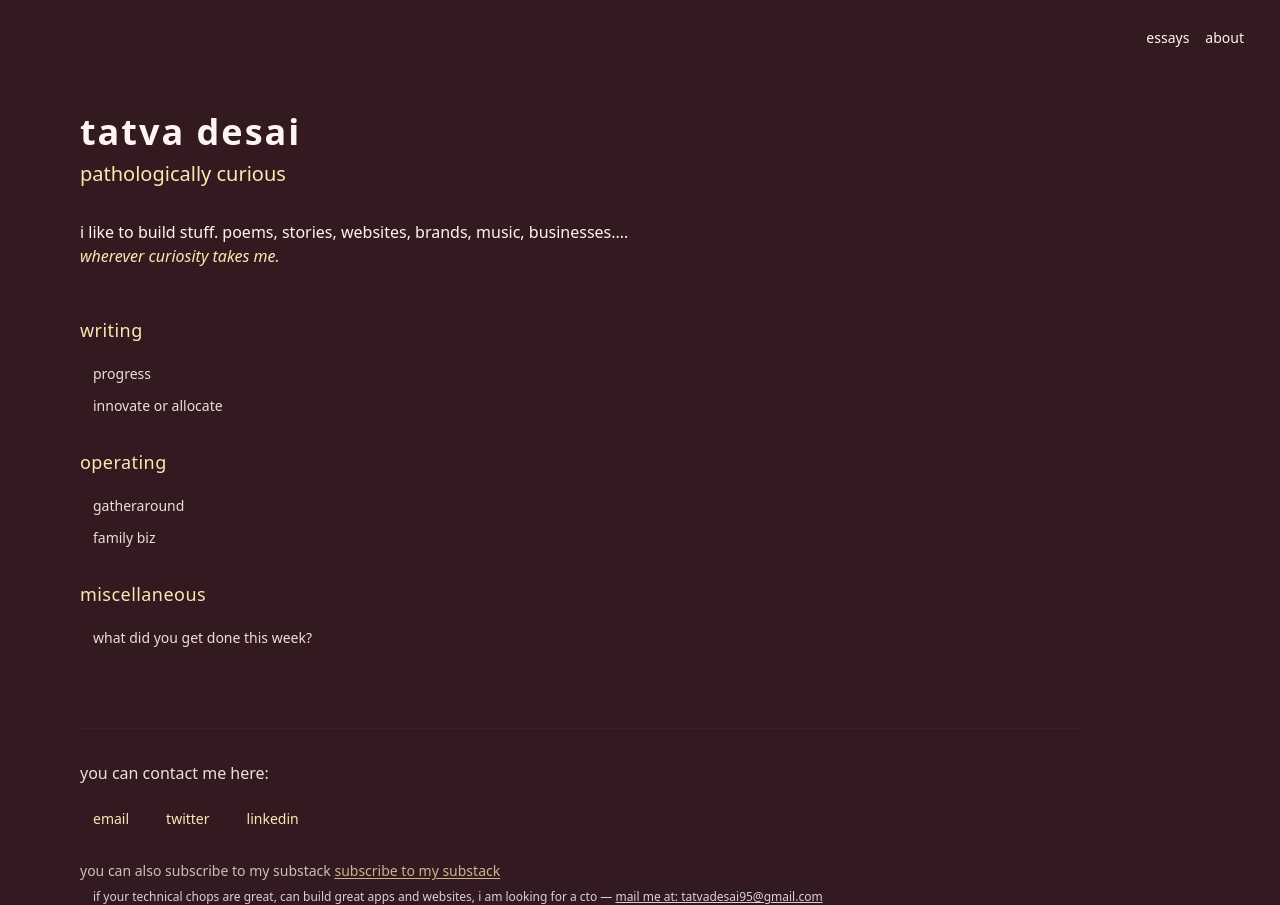
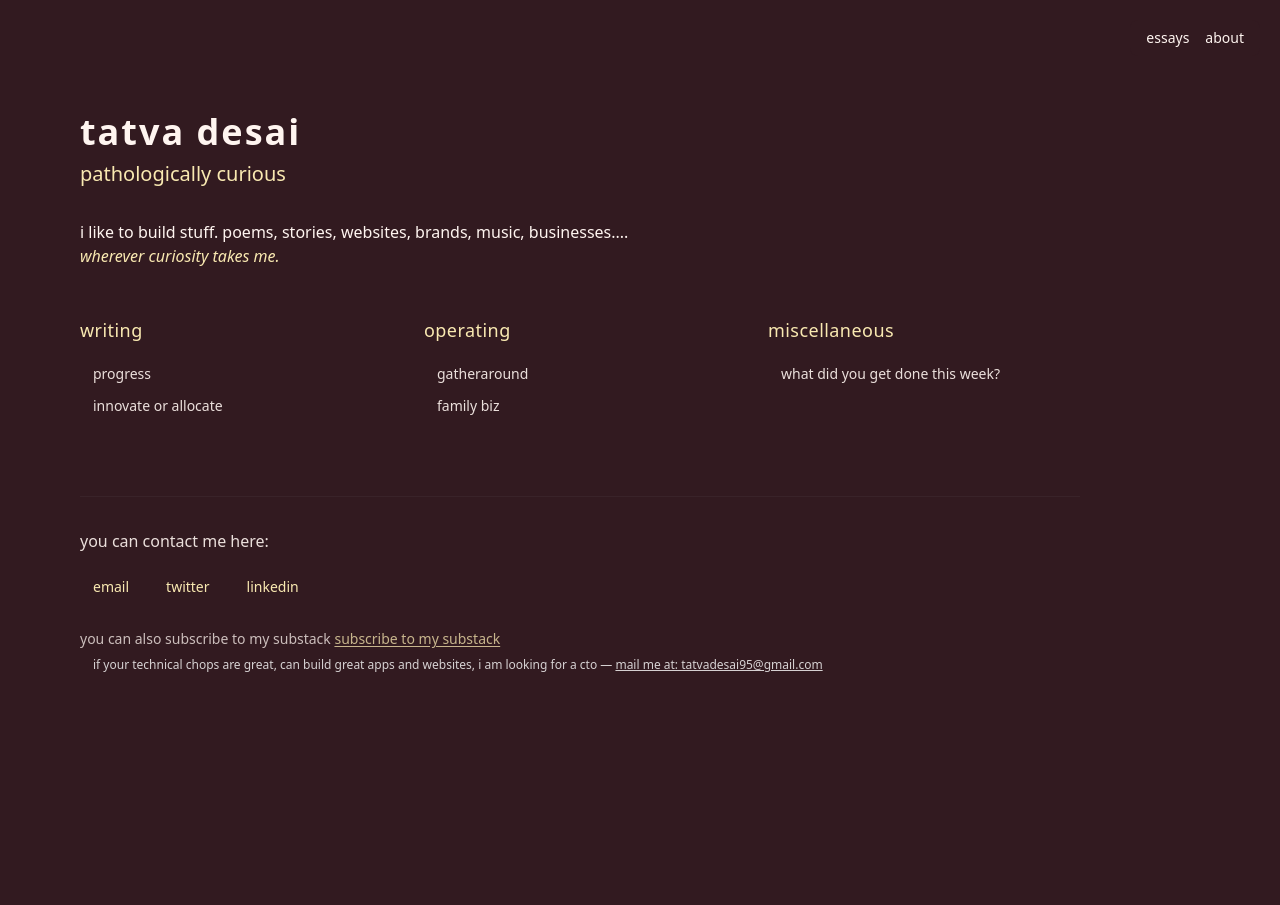
Before and after one commit to tatvadesai/tatvadesai.github.io, a Jekyll site: the page built from index.markdown, in a window 1280 px wide. Built offline with Jekyll 4.4.1, drawn with Linux system fonts in a browser that asks for light colours; nearby versions of some CDN libraries.

```diff
--- a/_layouts/home.html
+++ b/_layouts/home.html
@@ -52,7 +52,7 @@
             <!-- Contact Section -->
 
             <!-- Sections -->
-            <div class="grid grid-cols-1 gap-6 sm:gap-8 mb-16">
+            <div class="grid grid-cols-1 md:grid-cols-3 gap-6 sm:gap-8 mb-16">
                 <!-- Writings -->
                 <div class="group">
                     <h3 class="text-lg font-medium mb-5 tracking-wide" style="color: #f9e9b1">
```
